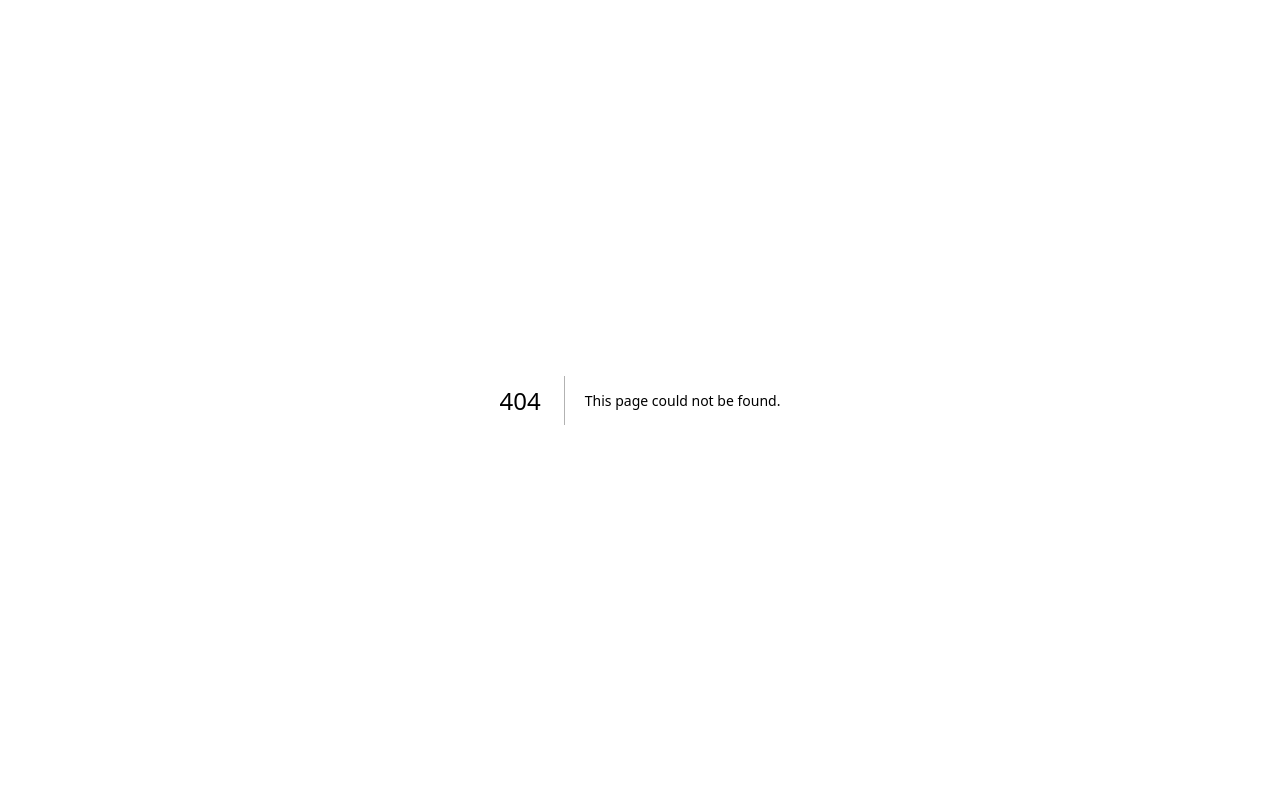
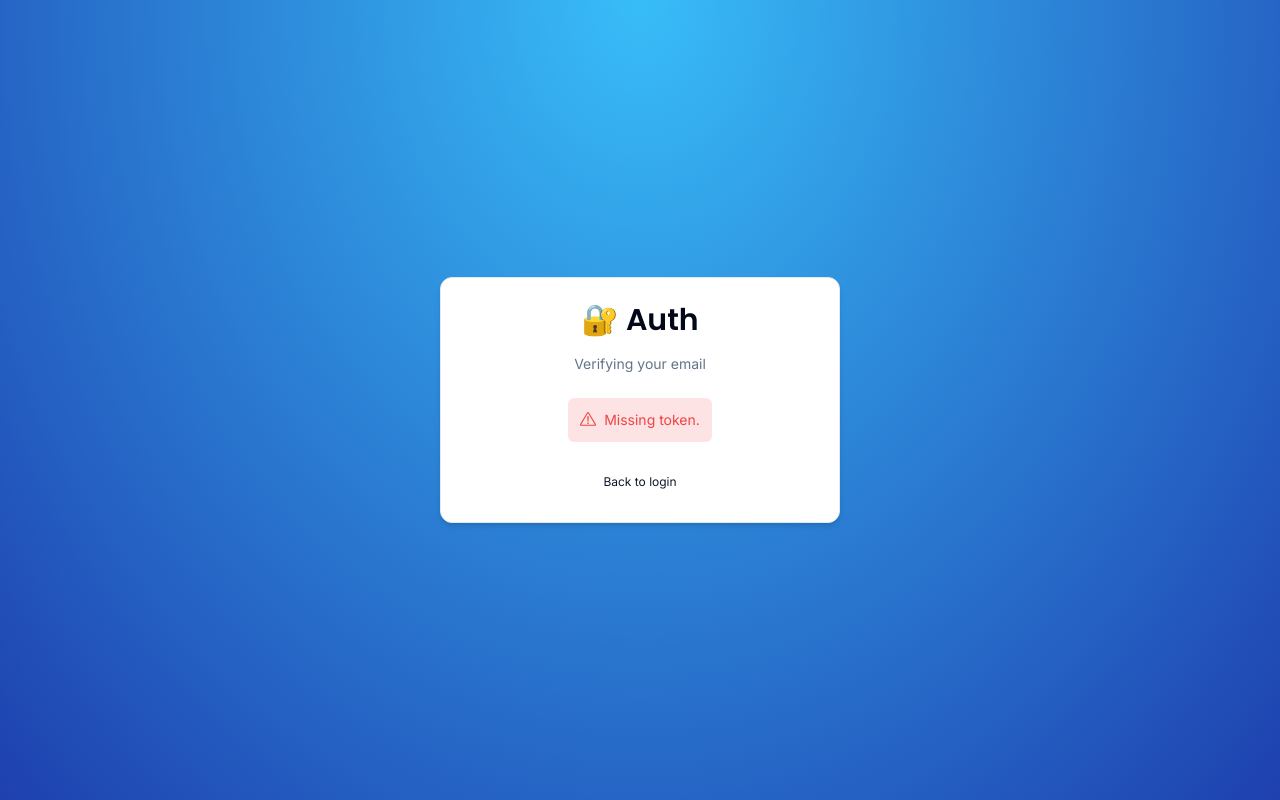
Before and after one commit to salimi-my/next-auth-starter, a Next.js app: page /auth/email-verification in a window 1280 px wide. Before the commit this address had no page. Built offline with nearby package versions, Linux system fonts and the light colour scheme.

Commit message:
Create email verification page

```diff
--- /dev/null
+++ b/app/auth/email-verification/page.tsx
@@ -0,0 +1,5 @@
+import { EmailVerificationForm } from '@/components/auth/email-verification-form';
+
+export default function EmailVerificationPage() {
+  return <EmailVerificationForm />;
+}
```
